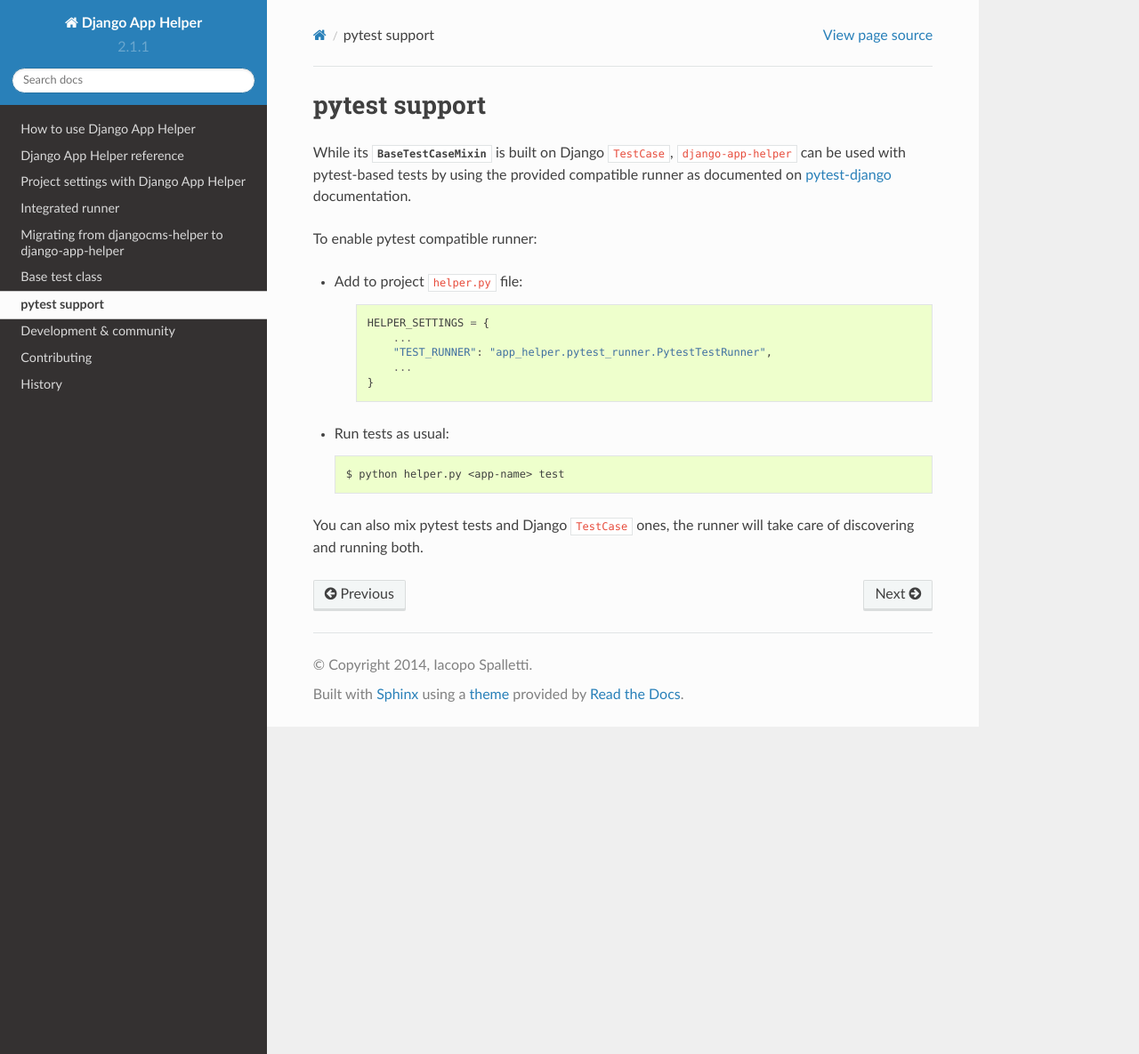
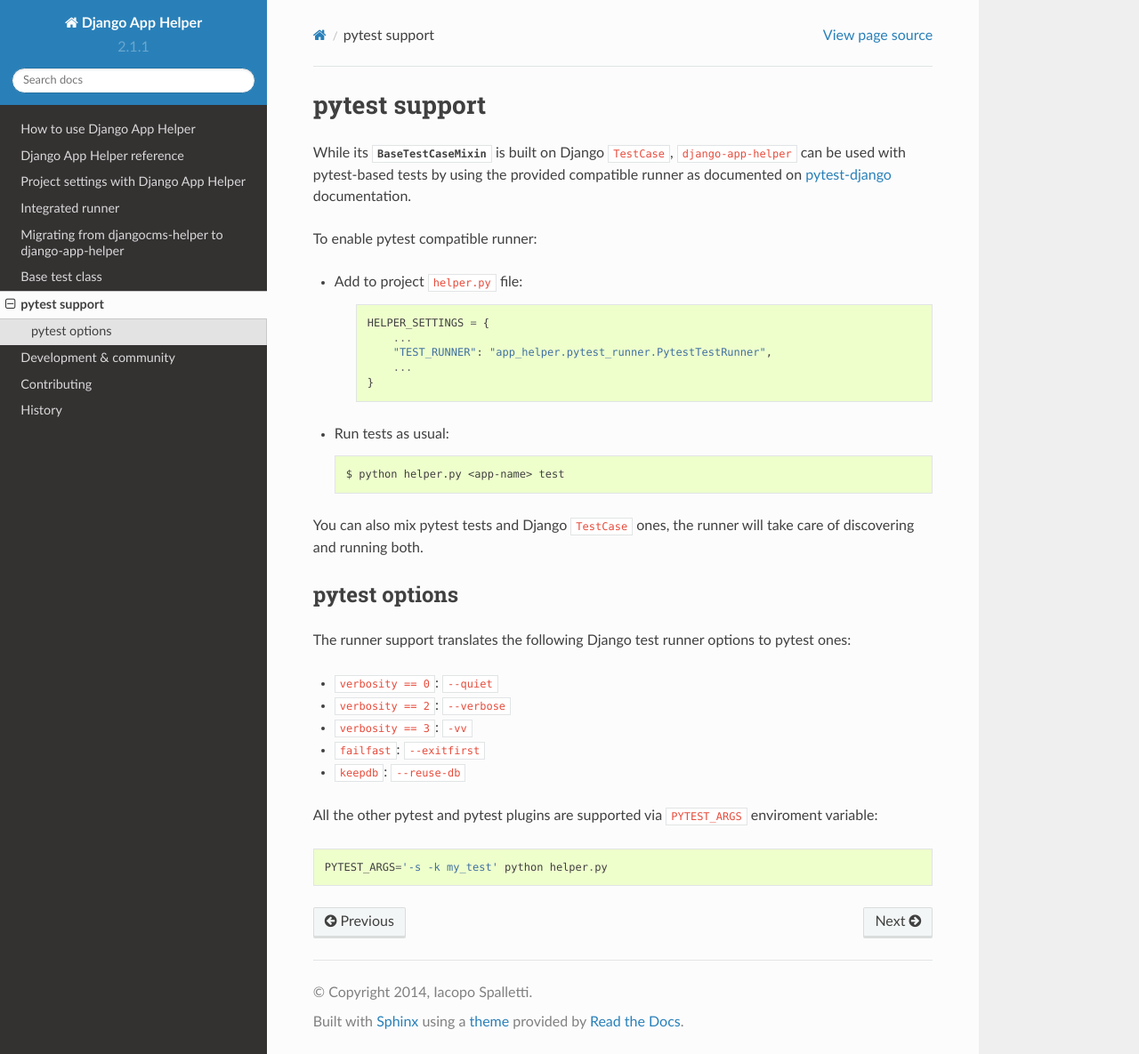
Before and after one commit to nephila/django-app-helper, a Sphinx documentation site: the page built from docs/pytest.rst, in a window 1280 px wide and 1185 px high. Shown: the whole window at 89% size. Built offline with Sphinx 7.4.7 and the Read the Docs theme 2.0.0, drawn with Linux system fonts in a browser that asks for light colours.

Commit message:
Improve pytest compatibility (#139)

```diff
--- a/docs/pytest.rst
+++ b/docs/pytest.rst
@@ -25,4 +25,19 @@
 You can also mix pytest tests and Django ``TestCase`` ones, the runner will take care
 of discovering and running both.
 
+pytest options
+==============
+
+The runner support translates the following Django test runner options to pytest ones:
+
+* ``verbosity == 0``: ``--quiet``
+* ``verbosity == 2``: ``--verbose``
+* ``verbosity == 3``: ``-vv``
+* ``failfast``: ``--exitfirst``
+* ``keepdb``: ``--reuse-db``
+
+All the other pytest and pytest plugins are supported via ``PYTEST_ARGS`` enviroment variable::
+
+    PYTEST_ARGS='-s -k my_test' python helper.py
+
 .. _pytest-django: https://pytest-django.readthedocs.io/en/latest/faq.html#how-can-i-use-manage-py-test-with-pytest-django
```
Also changed, not shown: 2 other files.
